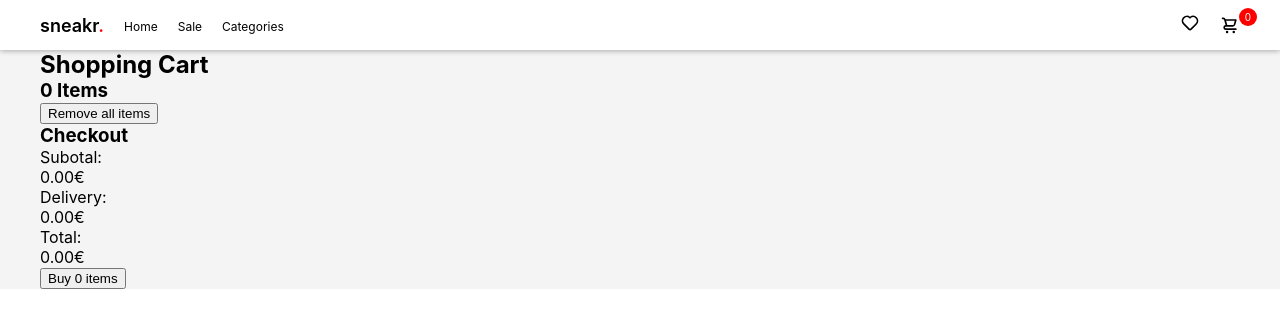
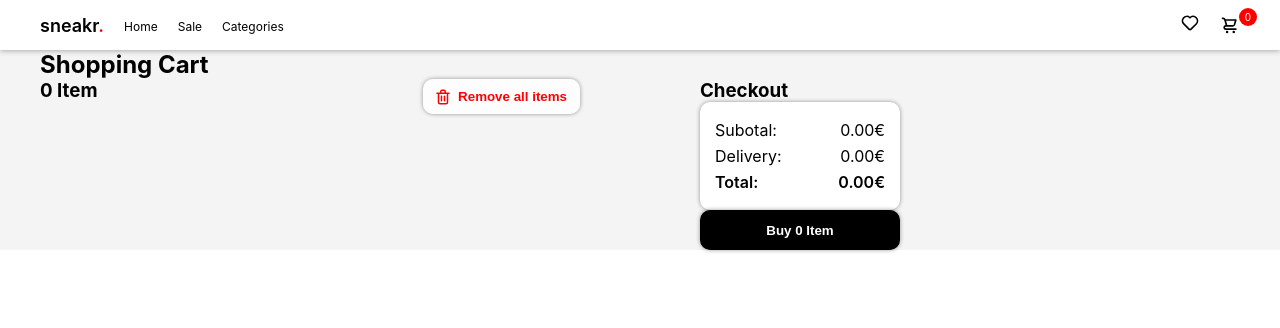
Before and after one commit to chrisalxlng/sneakr., a React (Create React App) app: page /cart in a window 1280 px wide. Shown: the top 328 px of the page. Built offline with nearby package versions, Linux system fonts and the light colour scheme.

Commit message:
added styling for ShoppingCart

```diff
--- a/src/App.scss
+++ b/src/App.scss
@@ -130,3 +130,43 @@
     padding-top: 50px;
     background-color: #f5f4f4;
 }
+
+.shopping-cart {
+    &__card-checkout-container {
+        display: grid;
+        grid-template-columns: 45% 45%;
+        grid-gap: 10%;
+    }
+
+    &__items-count-remove-container {
+        display: flex;
+        justify-content: space-between;
+    }
+
+    &__item-card-container {
+        display: grid;
+        grid-template-columns: 100%;
+        grid-gap: 15px;
+    }
+
+    &__checkout {
+        width: 200px;
+    }
+
+    &__totals-container {
+        background-color: white;
+        box-shadow: $box-shadow;
+        border-radius: 10px;
+        padding: 15px;
+    }
+
+    &__total-value-container {
+        display: flex;
+        justify-content: space-between;
+        padding: 3px 0;
+    }
+
+    &__total {
+        font-weight: 600;
+    }
+}
--- a/src/components/Content.jsx
+++ b/src/components/Content.jsx
@@ -53,6 +53,9 @@ function Content(props) {
                         <ShoppingCart
                             products={products}
                             cart={cart}
+                            cartItemsCount={cart.items
+                                .map((item) => item.quantity)
+                                .reduce((prev, next) => prev + next, 0)}
                             currency={currency}
                             onIncrementProduct={onIncrementProduct}
                             onDecrementProduct={onDecrementProduct}
--- a/src/components/ShoppingCart.jsx
+++ b/src/components/ShoppingCart.jsx
@@ -6,13 +6,6 @@ class ShoppingCart extends Component {
     constructor(props) {
         super(props);
         this.state = {
-            products: props.products,
-            cart: props.cart,
-            currency: props.currency,
-            onIncrementProduct: props.onIncrementProduct,
-            onDecrementProduct: props.onDecrementProduct,
-            onRemoveProduct: props.onRemoveProduct,
-            onRemoveAllProducts: props.onRemoveAllProducts,
             showPopup: false,
         };
     }
@@ -27,26 +20,35 @@ class ShoppingCart extends Component {
         const {
             products,
             cart,
+            cartItemsCount,
             currency,
             onIncrementProduct,
             onDecrementProduct,
             onRemoveProduct,
             onRemoveAllProducts,
             showPopup,
-        } = this.state;
+        } = this.props;
         const { items, total } = cart;
 
         return (
-            <>
+            <div className="shopping-cart">
                 <h2>Shopping Cart</h2>
+                <div className="shopping-cart__card-checkout-container">
                     <div>
-                    <div>
-                        <h3>{items.length} Items</h3>
-                        <button onClick={() => onRemoveAllProducts()}>
-                            Remove all items
+                        <div className="shopping-cart__items-count-remove-container">
+                            <h3>
+                                {cartItemsCount}{" "}
+                                {cartItemsCount > 1 ? "Items" : "Item"}
+                            </h3>
+                            <button
+                                className="btn btn--icon-text"
+                                onClick={() => onRemoveAllProducts()}
+                            >
+                                <span>Remove all items</span>
+                                <img alt="Remove item" src="/icons/trash.svg" />
                             </button>
                         </div>
-                    <div>
+                        <div className="shopping-cart__item-card-container">
                             {items.map((item) => {
                                 return (
                                     <CartItem
@@ -71,36 +73,41 @@ class ShoppingCart extends Component {
                             })}
                         </div>
                     </div>
-                <div>
+                    <div className="shopping-cart__checkout">
                         <h3>Checkout</h3>
-                    <div>
-                        <div>
+                        <div className="shopping-cart__totals-container">
+                            <div className="shopping-cart__total-value-container">
                                 <p>Subotal:</p>
                                 <p>
-                                {total.toFixed(2).replace("-0", "0") + currency}
+                                    {total.toFixed(2).replace("-0", "0") +
+                                        currency}
                                 </p>
                             </div>
-                        <div>
+                            <div className="shopping-cart__total-value-container">
                                 <p>Delivery:</p>
                                 <p>
-                                {(0).toFixed(2).replace("-0", "0") + currency}
+                                    {(0).toFixed(2).replace("-0", "0") +
+                                        currency}
                                 </p>
                             </div>
-                        <div>
-                            <p>Total:</p>
-                            <p>
-                                {total.toFixed(2).replace("-0", "0") + currency}
+                            <div className="shopping-cart__total-value-container">
+                                <p className="shopping-cart__total">Total:</p>
+                                <p className="shopping-cart__total">
+                                    {total.toFixed(2).replace("-0", "0") +
+                                        currency}
                                 </p>
                             </div>
                         </div>
 
                         <button
+                            className="btn btn--primary"
                             onClick={() => {
                                 this.handleTogglePopup();
                                 //onRemoveAllProducts();
                             }}
                         >
-                        Buy {items.length} items
+                            Buy {cartItemsCount}{" "}
+                            {cartItemsCount > 1 ? "Items" : "Item"}
                         </button>
                         {showPopup ? (
                             <OnCheckoutPopup
@@ -115,7 +122,8 @@ class ShoppingCart extends Component {
                             />
                         ) : null}
                     </div>
-            </>
+                </div>
+            </div>
         );
     }
 }
--- a/src/styles/buttons.scss
+++ b/src/styles/buttons.scss
@@ -26,6 +26,7 @@
         background-color: black;
         color: white;
         height: 40px;
+        width: 100%;
         padding: 10px 30px;
         border-radius: 10px;
         font-weight: 600;
@@ -132,4 +133,25 @@
             font-size: 14px;
         }
     }
+
+    &--icon-text {
+        position: relative;
+        padding: 0 13px 0 35px;
+        border-radius: 10px;
+        width: auto;
+
+        span {
+            color: red;
+            font-weight: 600;
+        }
+
+        img {
+            position: absolute;
+            height: 18px;
+            width: 18px;
+            top: 50%;
+            left: 20px;
+            transform: translate(-50%, -50%);
+        }
+    }
 }
--- a/src/styles/cards.scss
+++ b/src/styles/cards.scss
@@ -71,7 +71,7 @@
 .cart-item-card {
     display: flex;
     position: relative;
-    width: 370px;
+    width: 100%;
     height: 130px;
     border-radius: 10px;
     box-shadow: $box-shadow;
```
Lines whose indentation alone changed are shown as unchanged.
